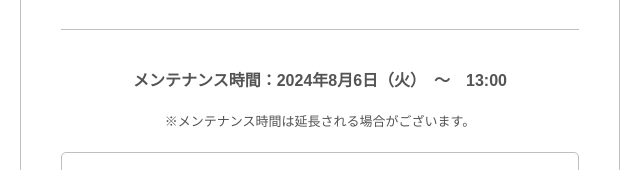
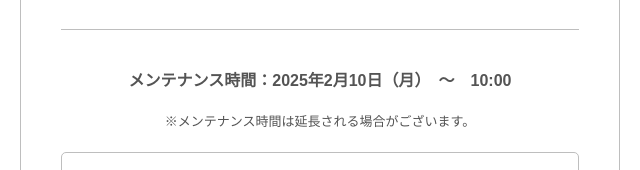
Before and after one commit to sakatanbo/sakatanbo.github.io, a plain HTML site: page index.html in a window 1280 px wide. Shown: the part 311-481 px from the top of the page, 320-960 px from the left. Drawn offline with Linux system fonts and the light colour scheme; files that its build step writes are made by us from their sources; a web font is replaced by a local one.

Commit message:
Update index.html

```diff
--- a/index.html
+++ b/index.html
@@ -46,7 +46,7 @@
             <p style="padding: 5px">ご不便をお掛け致しますが、ご理解いただきますようお願い申し上げます。</p>
         </div>
         <section class="login--section text-center">
-          <h2 class="login--section--title">メンテナンス時間：2024年8月6日（火）　〜　13:00</h2>
+          <h2 class="login--section--title">メンテナンス時間：2025年2月10日（月）　〜　10:00</h2>
           <p>※メンテナンス時間は延長される場合がございます。</p>
         </section>
         <footer class="footer__panel">
```
